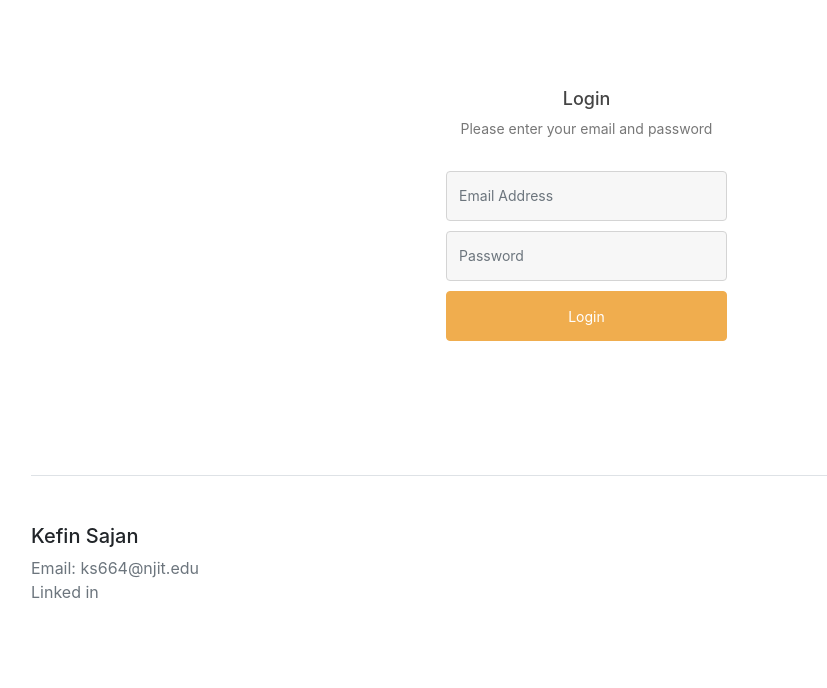
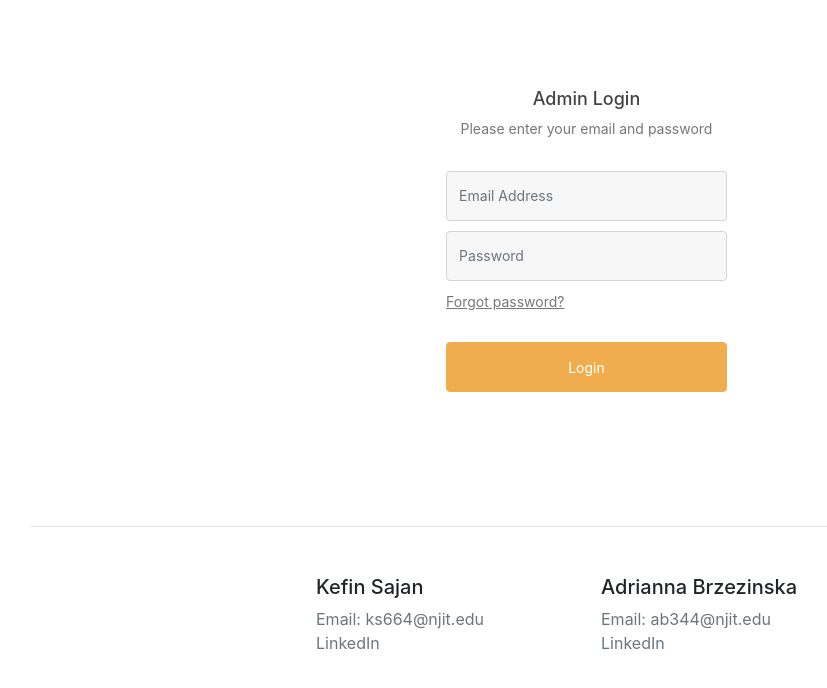
Before and after one commit to kefsaj/IS601FinalGroupProject, a Flask app: template app/templates/index.html in a window 1280 px wide. Shown: the top 688 px of the page, without its empty margins (54-881 px from the left). Run offline with Flask 2, Linux system fonts and the light colour scheme; the template is opened without the code that fills it, so the values that code supplies are empty; some libraries are stand-ins or nearby versions.

Commit message:
Task:  bug fixes and other informations

```diff
--- a/app/templates/index.html
+++ b/app/templates/index.html
@@ -1,3 +1,8 @@
+<link href="//maxcdn.bootstrapcdn.com/bootstrap/4.1.1/css/bootstrap.min.css" rel="stylesheet" id="bootstrap-css">
+<script src="//maxcdn.bootstrapcdn.com/bootstrap/4.1.1/js/bootstrap.min.js"></script>
+<script src="//cdnjs.cloudflare.com/ajax/libs/jquery/2.2.4/jquery.min.js"></script>
+<!------ Include the above in your HEAD tag ---------->
+
 
 <html>
 <head>
@@ -9,11 +14,11 @@
 </head>
 <body id="LoginForm">
 <div class="container">
-    <h1 class="form-heading">IS601 Login Form</h1>
+    <h1 class="form-heading">IS601 Final Login Form</h1>
     <div class="login-form">
         <div class="main-div">
             <div class="panel">
-                <h2>Login</h2>
+                <h2>Admin Login</h2>
                 <p>Please enter your email and password</p>
             </div>
             <form id="Login">
@@ -30,7 +35,9 @@
                     <input type="password" class="form-control" id="inputPassword" placeholder="Password">
 
                 </div>
-
+                <div class="forgot">
+                    <a href="reset.html">Forgot password?</a>
+                </div>
                 <button type="submit" class="btn btn-primary">Login</button>
 
             </form>
@@ -41,11 +48,20 @@
 <div class="container">
     <footer class="pt-4 my-md-5 pt-md-5 border-top">
         <div class="row">
+            <div class="col-12 col-md">
+            </div>
             <div class="col-6 col-md">
                 <h5>Kefin Sajan</h5>
                 <ul class="list-unstyled text-small">
                     <li><a class="text-muted" href="#">Email: ks664@njit.edu</a></li>
-                    <li><a class="text-muted" href="https://www.linkedin.com/in/kefsaj/">Linked in</a>
+                    <li><a class="text-muted" href="https://www.linkedin.com/in/kefsaj/">LinkedIn</a></li>
+                </ul>
+            </div>
+            <div class="col-6 col-md">
+                <h5>Adrianna Brzezinska</h5>
+                <ul class="list-unstyled text-small">
+                    <li><a class="text-muted" href="#">Email: ab344@njit.edu</a></li>
+                    <li><a class="text-muted" href="https://www.linkedin.com/in/adrianna-b-2b5350155/">LinkedIn</a>
                     </li>
                 </ul>
             </div>
```
